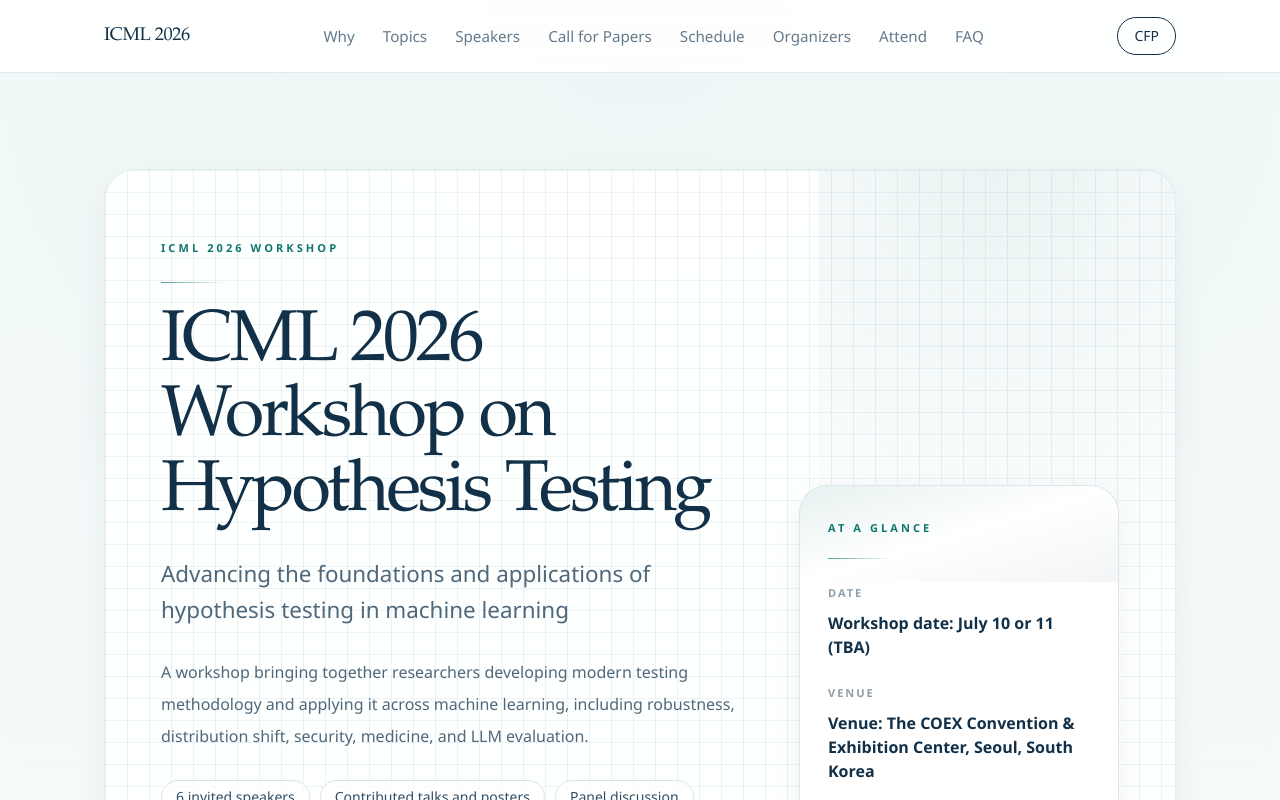
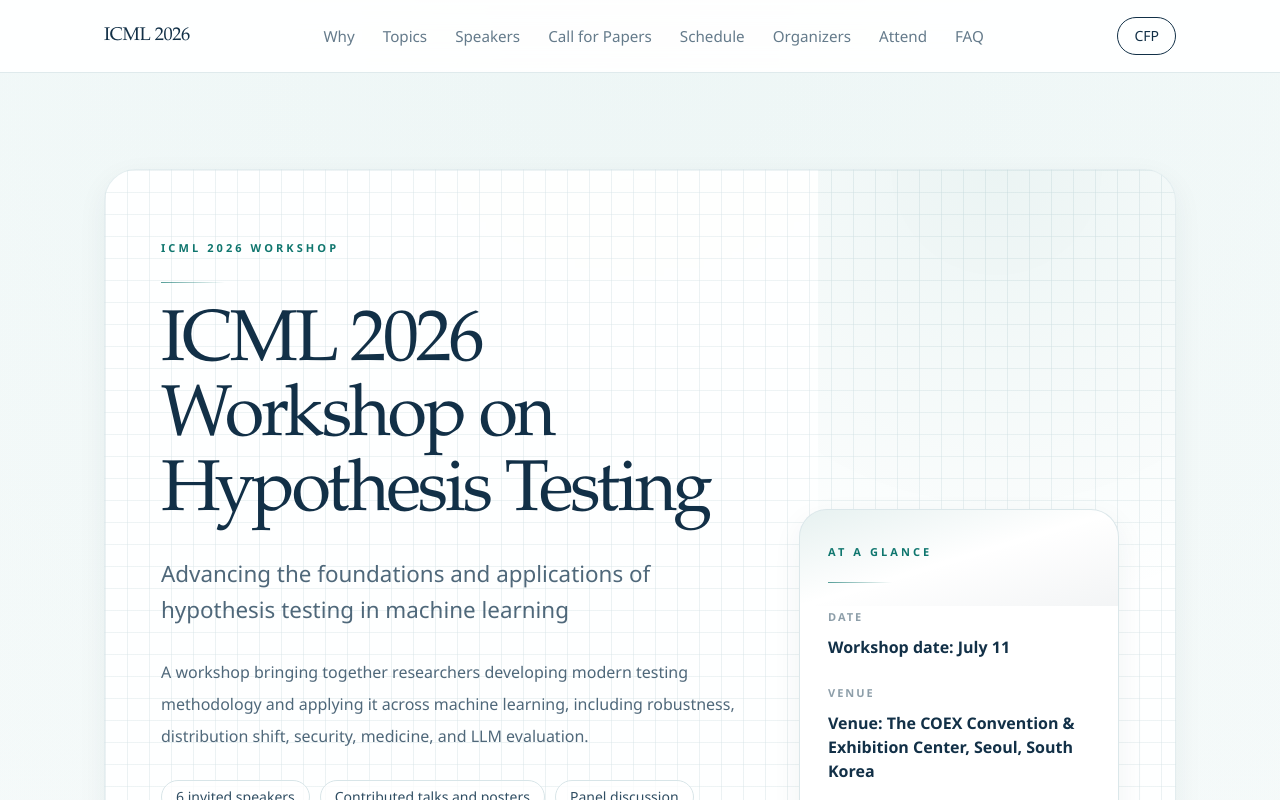
Before and after one commit to fengliu90/hypothesis-testing-workshop, a Next.js app: page / in a window 1280 px wide. Shown: the top 800 px of the page. Built offline with nearby package versions, Linux system fonts and the light colour scheme.

Commit message:
Update workshop.ts
extend submission deadline and confirm the workshop day.

```diff
--- a/data/workshop.ts
+++ b/data/workshop.ts
@@ -72,7 +72,7 @@
   },
   logistics: {
     // Update this once the workshop date is confirmed.
-    workshopDate: "Workshop date: July 10 or 11 (TBA)",
+    workshopDate: "Workshop date: July 11",
     // Update this once the ICML venue assignment is confirmed.
     venue: "Venue: The COEX Convention & Exhibition Center, Seoul, South Korea",
     registration: "Registration information: Follow the ICML 2026 registration page.",
@@ -200,10 +200,10 @@
       ],
       detailsTitle: "Submission details",
       deadlines: [
-        "Submission deadline: 10 May 2026",
-        "Notification date: 26 May 2026",
+        "Submission deadline: 12 May 2026 (extended)",
+        "Notification date: 22 May 2026",
         "Camera-ready deadline: 17 June 2026",
-        "Workshop date: July 10 or 11 (TBA)",
+        "Workshop date: July 11",
       ],
       note:
         "Accepted submissions may be presented as posters and some of them will be selected for contributed talks (i.e., orals).",
```
